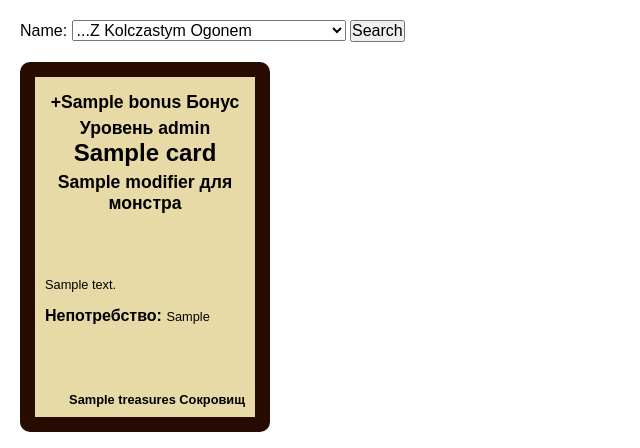
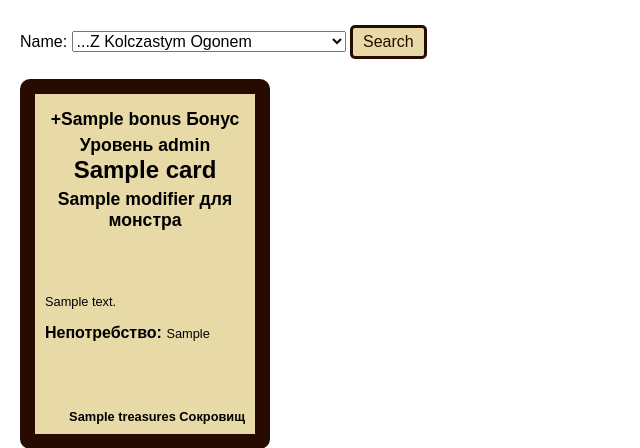
Before and after one commit to AsmanHud/munchkinOCR, a Django app: template templates/search.html in a window 1280 px wide. Shown: the top 448 px of the page, without its empty margins (0-640 px from the left). Run offline with Django 4.2, Linux system fonts and the light colour scheme; data comes from the database, SQL or seed files in the repository; the template is opened without the code that fills it: values that come from a table or form of the project are taken from there, most other values are stand-ins (such as "Sample title", 1, 10 or a date in 2020); some web fonts are replaced.

Commit message:
Fix the issue with fonts, add style back to html template

```diff
--- a/munchkinOCR/settings.py
+++ b/munchkinOCR/settings.py
@@ -26,7 +26,7 @@ SECRET_KEY = 'django-insecure-ka32(biv4(pea)hxr40!vz*2qwbgv%8o=xz&&n$j0=(k@sugko
 # SECURITY WARNING: don't run with debug turned on in production!
 DEBUG = True
 
-ALLOWED_HOSTS = []
+ALLOWED_HOSTS = ['mmmashneyshiy.pythonanywhere.com']
 
 
 # Application definition
@@ -119,9 +119,7 @@ USE_TZ = True
 # https://docs.djangoproject.com/en/4.2/howto/static-files/
 
 STATIC_URL = '/static/'
-STATICFILES_DIRS = [
-    os.path.join(BASE_DIR, 'static'),
-]
+STATIC_ROOT = os.path.join(BASE_DIR, 'static/')
 
 # Default primary key field type
 # https://docs.djangoproject.com/en/4.2/ref/settings/#default-auto-field
--- a/munchkinOCRapp/forms.py
+++ b/munchkinOCRapp/forms.py
@@ -2,14 +2,13 @@ from django import forms
 from .models import *
 
 class CardSearchForm(forms.Form):
-    name = forms.ChoiceField(choices=[])
-
     def __init__(self, *args, **kwargs):
         super(CardSearchForm, self).__init__(*args, **kwargs)
+
         CHOICES = []
         for model in [Hireling, Steed, Monster, MonsterModifier, Race, Class, Curse, Misc]:
             for obj in model.objects.all():
                 CHOICES.append((obj.name_pl, obj.name_pl))
         CHOICES.sort()
 
-        self.fields['name'].choices = CHOICES
+        self.fields['name'] = forms.ChoiceField(choices=CHOICES)
--- a/templates/search.html
+++ b/templates/search.html
@@ -7,10 +7,11 @@
 <head>
     <meta charset="UTF-8">
     <title>Munchkin Card Search</title>
+    <meta name="viewport" content="width=device-width, initial-scale=1">
     <style>
         @font-face {
             font-family: 'Munchkin';
-            src: url('{% static 'fonts/Munchkin.ttf' %}') format('truetype');
+            src: url('/static/Munchkin.ttf') format('truetype');
         }
         * {
             font-family: 'Munchkin', sans-serif;
@@ -68,7 +69,23 @@
             font-size: 1.2em;
             text-align: center;
         }
+        input[type="submit"] {
+            margin-top: 5px;
+            padding: 5px 10px;
+            border: 3px solid #270b00;
+            border-radius: 5px;
+            background-color: #e7daa7;
+            color: #270b00;
+            font-size: 16px;
+            transition: background-color 0.3s ease;
+            cursor: pointer;
+        }
+
+        input[type="submit"]:hover {
+            background-color: #0056b3;
+        }
     </style>
+
 </head>
 <body>
     <form method="post">
```
